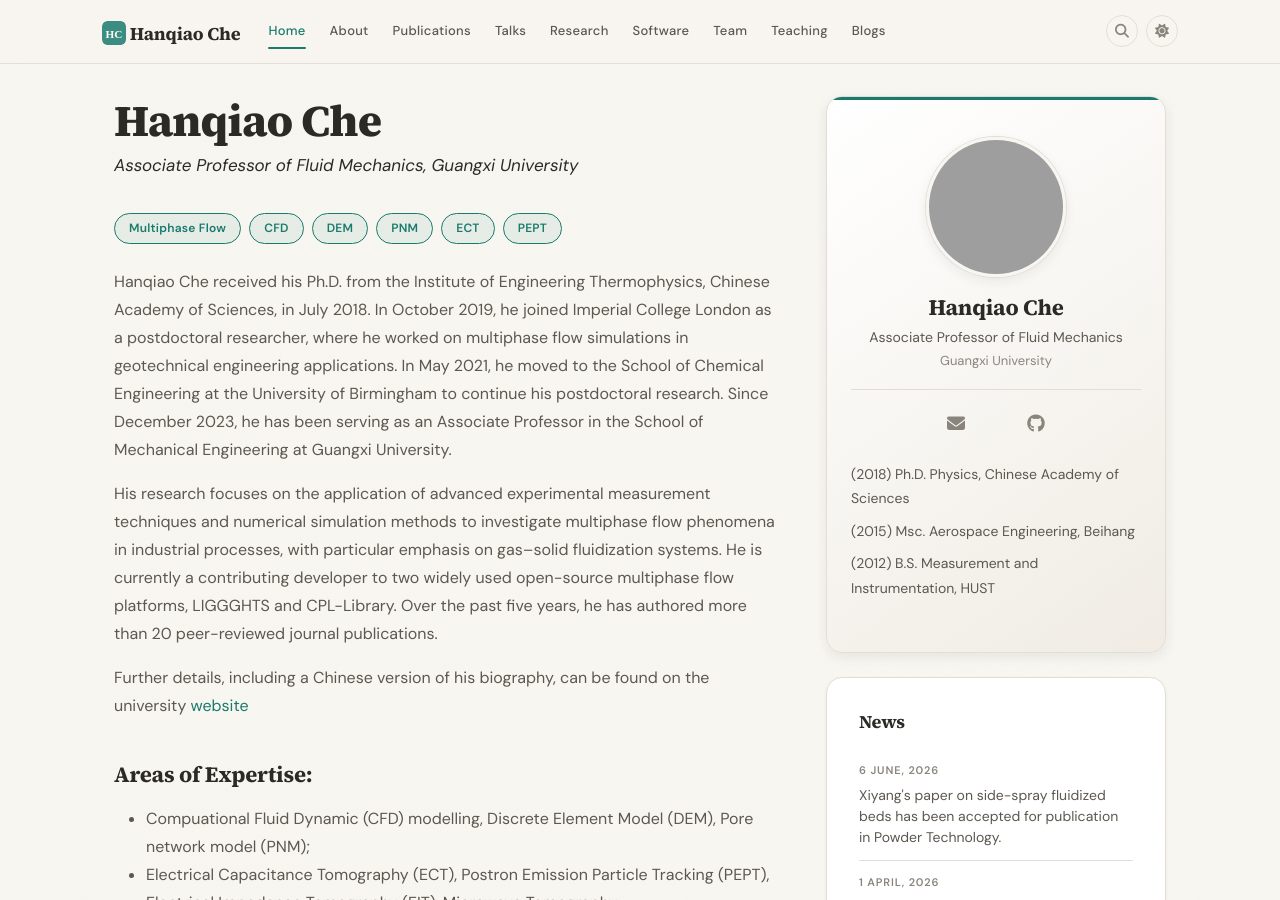
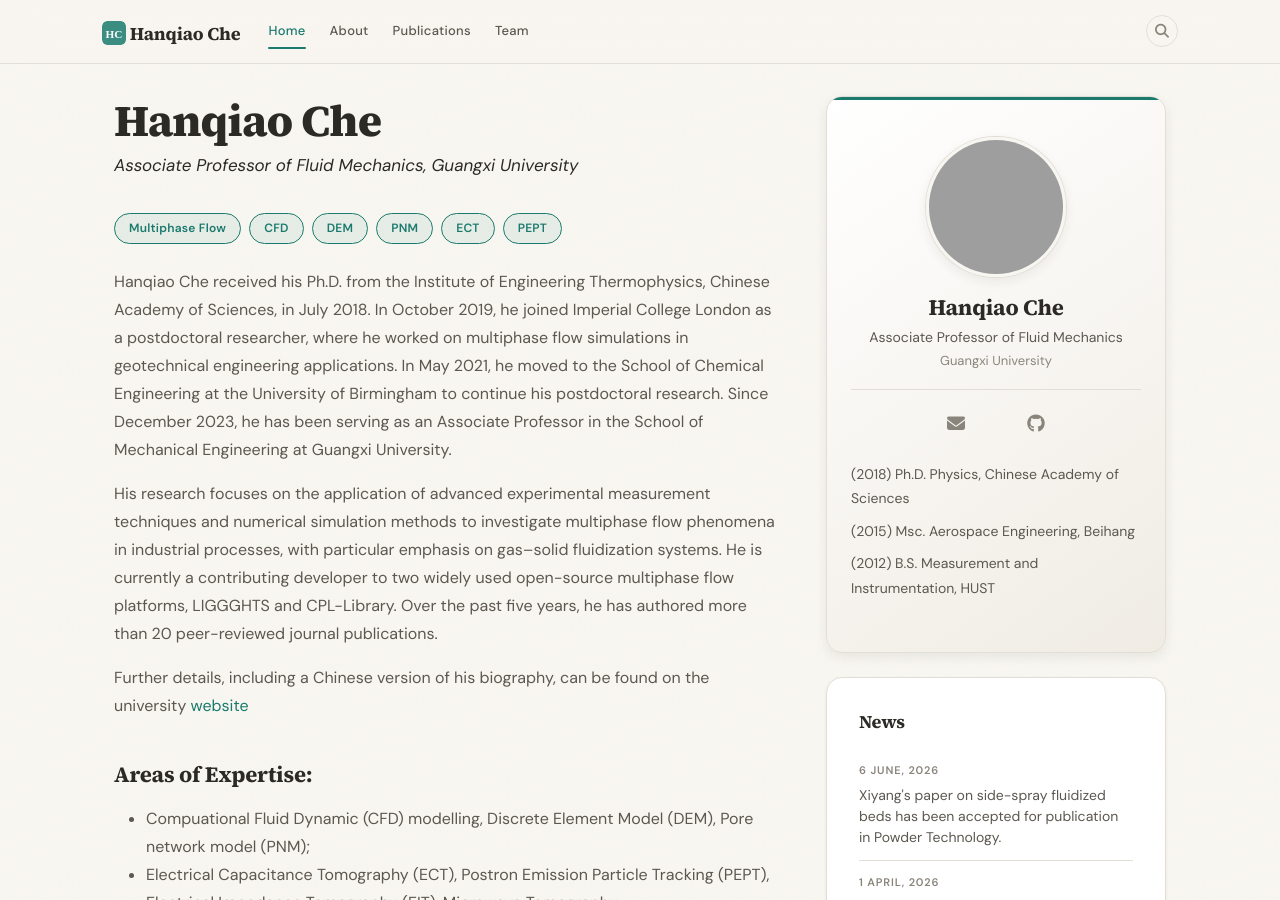
Before and after one commit to HQChe/hqche.github.io, a Jekyll site: the page built from _pages/home.md, in a window 1280 px wide and 900 px high. Built offline with Jekyll 4.4.1, drawn with Linux system fonts in a browser that asks for light colours; a style sheet for code colours, icons or effects is not loaded; part of the change alters nothing that is shown.

Commit message:
Update _config.yml

```diff
--- a/_config.yml
+++ b/_config.yml
@@ -23,8 +23,8 @@ links:
 # STEP 3: Site Settings
 # ============================================================
 accent_color: "#1a7a6d"      # theme color for links and buttons
-dark_mode: true              # show dark mode toggle in navbar
-description: "Academic webpage of Dr. Richard Feynman"
+dark_mode: false #true              # show dark mode toggle in navbar
+description: "Academic webpage of Dr. Hanqiao Che"
 baseurl: ""
 url: ""
 
@@ -38,12 +38,12 @@ analytics:
 nav_pages:
   - name: about
   - name: publications
-  - name: talks
-  - name: research
-  - name: software
+  # - name: talks
+  # - name: research
+  # - name: software
   - name: team
-  - name: teaching
-  - name: blogs
+  # - name: teaching
+  # - name: blogs
 
 # ============================================================
 # Advanced Settings (you probably don't need to change these)
```
